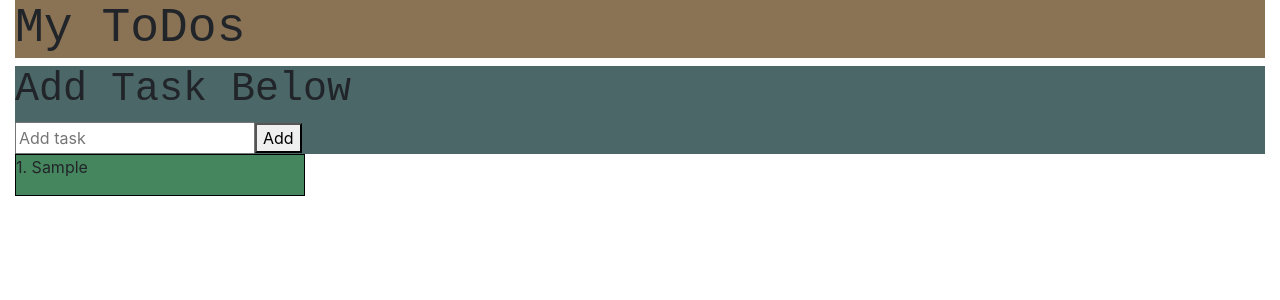
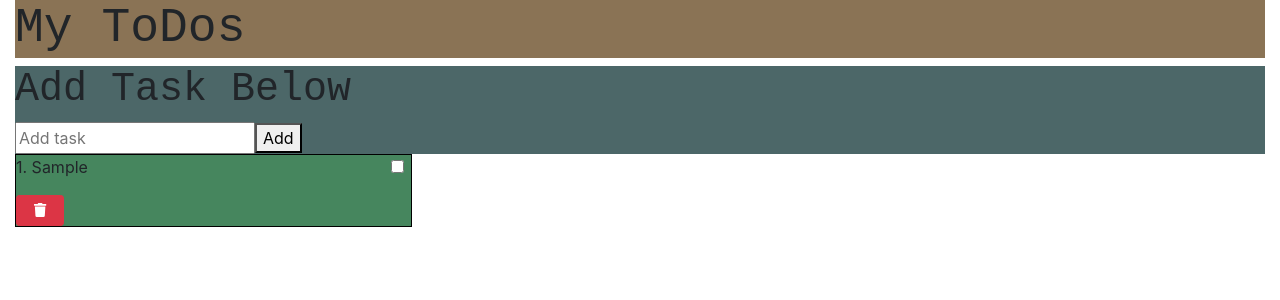
Before and after one commit to Art66066/react-bitschool, a React (Create React App) app: page / in a window 1280 px wide. Both pictures are taken after typing "Sample" into the empty fields and a click on the button "Add". Shown: the top 300 px of the page. Built offline with nearby package versions, Linux system fonts and the light colour scheme.

Commit message:
delTaskfontawesome

```diff
--- a/package.json
+++ b/package.json
@@ -3,6 +3,9 @@
   "version": "0.1.0",
   "private": true,
   "dependencies": {
+    "@fortawesome/fontawesome-svg-core": "^1.2.34",
+    "@fortawesome/free-solid-svg-icons": "^5.15.2",
+    "@fortawesome/react-fontawesome": "^0.1.14",
     "@testing-library/jest-dom": "^5.11.9",
     "@testing-library/react": "^11.2.5",
     "@testing-library/user-event": "^12.7.1",
--- a/src/components/Task/Task.js
+++ b/src/components/Task/Task.js
@@ -1,11 +1,28 @@
-import styles from './task.module.css'
+import styles from "./task.module.css";
+import { FontAwesomeIcon } from "@fortawesome/react-fontawesome";
+import { faTrash } from "@fortawesome/free-solid-svg-icons";
+import { Form, Button } from "react-bootstrap";
 
 const Task = function (props) {
-    return (
-        <div className={styles.tasks}>
-            <p>{props.key1+1 + ".    " + props.task}</p>
-        </div>
-    )
-}
+  const handleDelete = (e) => {
+    props.handleDeleteTask(props.task._id);
+  };
+  return (
+    <div className={styles.tasks}>
+      <div className={styles.div}>
+        <p>{props.key1 + 1 + ".    " + props.task.title}</p>
+        <Form.Check type="checkbox" />
+      </div>
+      <Button
+        size="sm"
+        variant="danger"
+        className={styles.btn}
+        onClick={handleDelete}
+      >
+        <FontAwesomeIcon icon={faTrash} />
+      </Button>
+    </div>
+  );
+};
 
-export default Task
+export default Task;
--- a/src/components/Task/task.module.css
+++ b/src/components/Task/task.module.css
@@ -1,4 +1,14 @@
 .tasks {
-    border: black solid 1px;
-    background-color: rgb(70, 134, 94);
+  border: black solid 1px;
+  background-color: rgb(70, 134, 94);
+  display: flex;
+  flex-direction: column;
 }
+.div {
+  display: flex;
+  flex-direction: row;
+  justify-content: space-between;
+}
+.btn {
+  width: 3rem;
+}
--- a/src/components/ToDo/ToDo.js
+++ b/src/components/ToDo/ToDo.js
@@ -1,27 +1,43 @@
-import React, { Component } from 'react'
-import AddTask from '../AddTask/AddTask';
+import React, { Component } from "react";
+import AddTask from "../AddTask/AddTask";
 import Task from "../Task/Task";
-import styles from './todo.module.css';
-import {Container, Row, Col} from 'react-bootstrap'
-
+import styles from "./todo.module.css";
+import { Container, Row, Col } from "react-bootstrap";
+import idGenerator from "../../helpers/idGenerator";
 
 export default class ToDo extends Component {
   state = {
-        tasks: []
-    }
+    tasks: [],
+  };
   handleSubmit = (value) => {
     const tasks = [...this.state.tasks];
-        tasks.push(value);
+    tasks.push({ title: value, _id: idGenerator() });
     this.setState({
-            tasks
+      tasks,
     });
-    }
+  };
+
+  handleDeleteTask = (_id) => {
+    this.setState({
+      tasks: this.state.tasks.filter((item) => {
+        return item._id !== _id;
+      }),
+    });
+  };
 
   render() {
-        const tasksJSX = this.state.tasks.map(function (task, index) {
-            return <Col key={index} xs={12} sm={6} md={4} lg={3} >
-                    <Task task={task} key1={index}/>
-                </Col>});
+    const tasksJSX = this.state.tasks.map((task, index) => {
+      return (
+        <Col key={task._id} xs={12} sm={6} md={4} lg={4}>
+          <Task
+            task={task}
+            key1={index}
+            handleDeleteTask={this.handleDeleteTask}
+          />
+        </Col>
+      );
+    });
+
     return (
       <Container fluid={true}>
         <Row>
@@ -34,10 +50,8 @@ export default class ToDo extends Component {
             <AddTask handleSubmit={this.handleSubmit} />
           </Col>
         </Row>
-                <Row>
-                    {tasksJSX}
-                </Row>
+        <Row>{tasksJSX}</Row>
       </Container>
-        )
+    );
   }
 }
--- /dev/null
+++ b/src/helpers/idGenerator.js
@@ -0,0 +1,3 @@
+export default function idGenerator() {
+    return Math.random().toString(32).slice(2) + "-" + Math.random().toString(32).slice(2)
+}
```
Also changed, not shown: 1 other file (tests, documents, lock files or other folders). Lines whose indentation alone changed are shown as unchanged.
